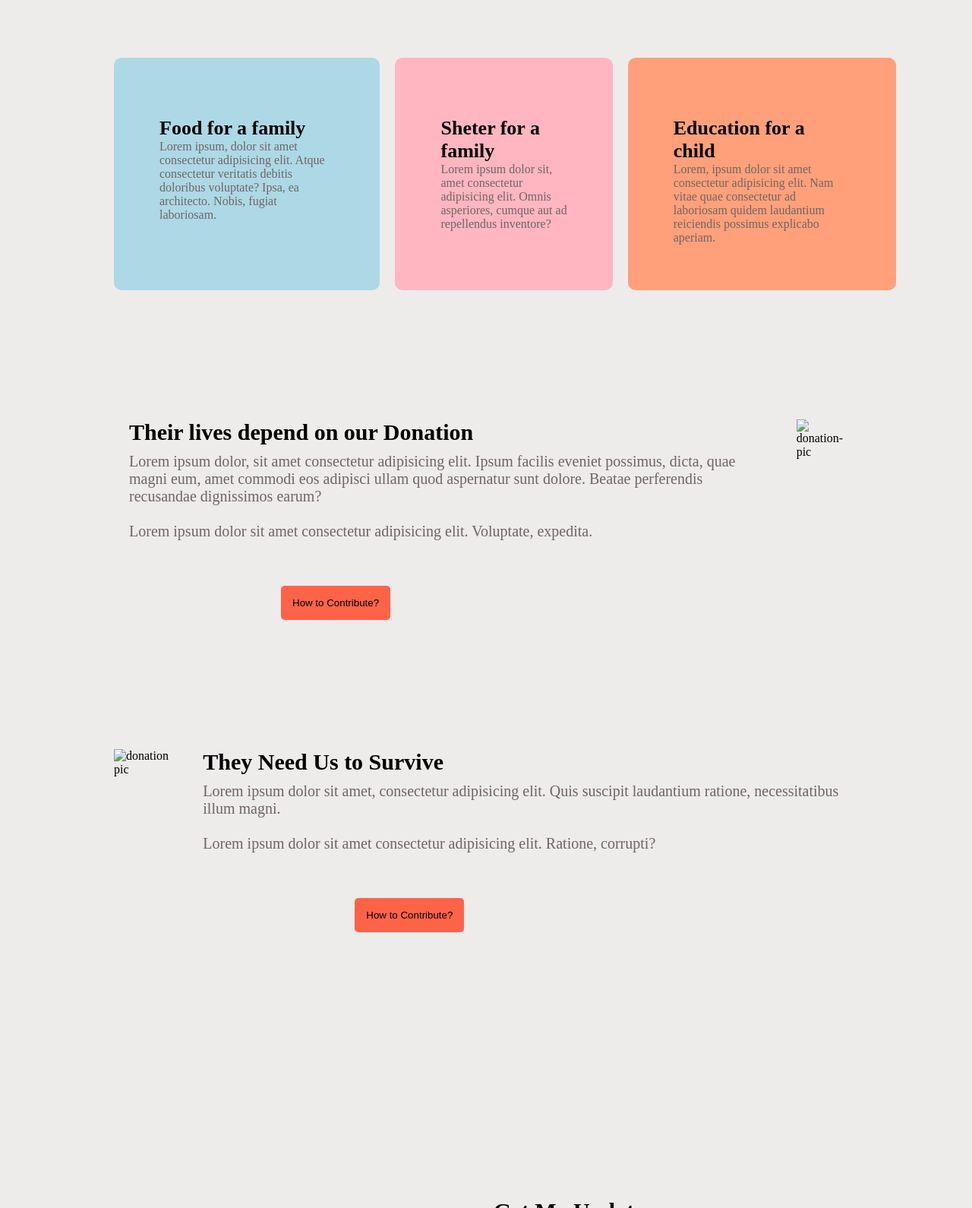
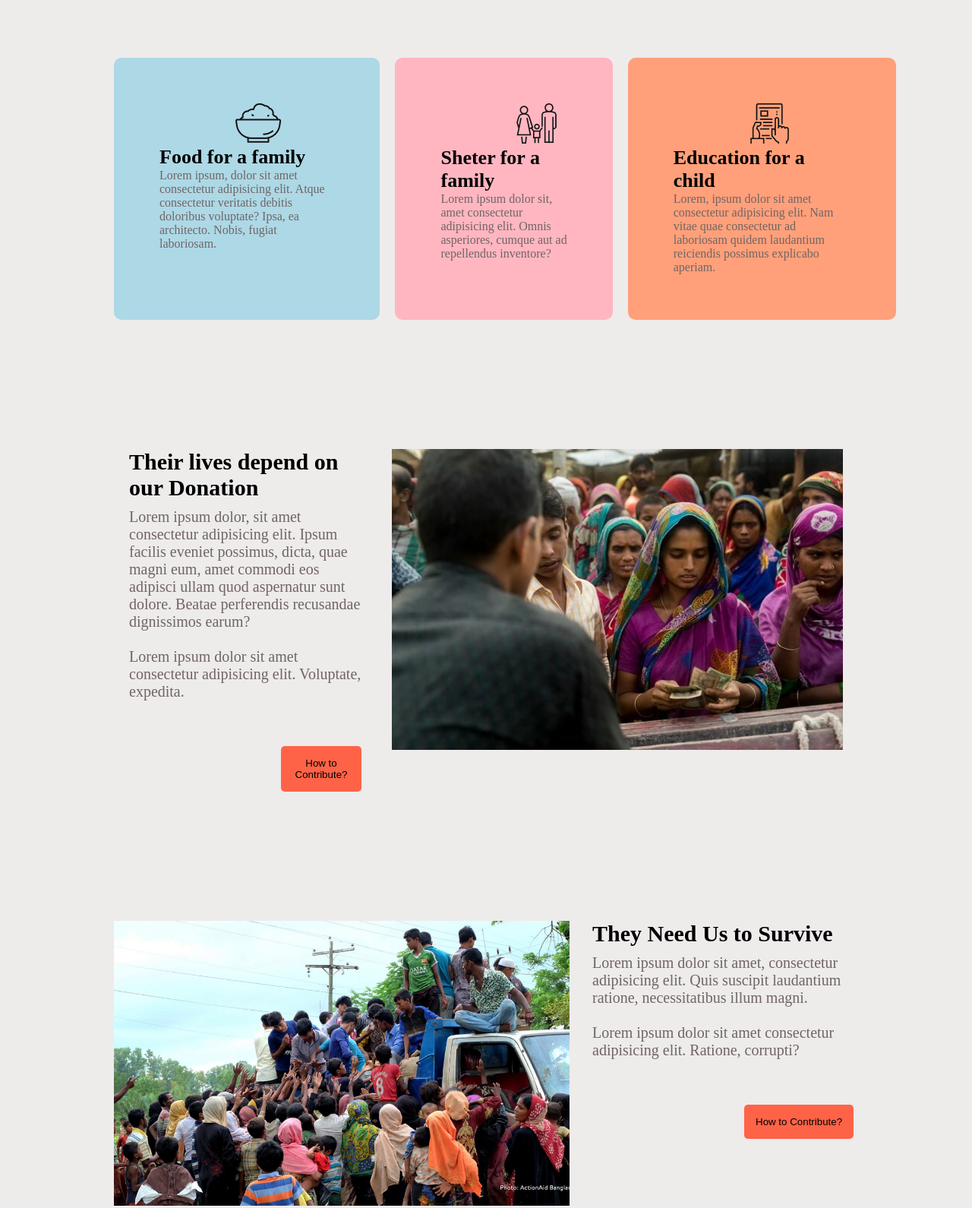
Before and after one commit to SharminTonni/my-practice, a plain HTML site: page index.html in a window 1280 px wide. Shown: the part 1800-3390 px from the top of the page at 76% size. Drawn offline with Linux system fonts and the light colour scheme; the site is published under a folder, as on GitHub Pages, so addresses that start at the root find nothing; a web font is replaced by a local one.

Commit message:
last commit

```diff
--- a/index.html
+++ b/index.html
@@ -78,7 +78,7 @@
             <div class="section3">
                 <ul class="donation-plan">
                     <li class="donation1">
-                        <img src="/icons/food.png" alt="">
+                        <img src="icons/food.png" alt="">
 
                         <h1 class="donation1-title"> Food for a family</h1>
 
@@ -88,7 +88,7 @@
 
 
                     <li class="donation2">
-                        <img src="/icons/shelter.png" alt="">
+                        <img src="icons/shelter.png" alt="">
 
                         <h1 class="donation2-title"> Sheter for a family</h1>
 
@@ -97,7 +97,7 @@
                     </li>
 
                     <li class="donation3">
-                        <img src="/icons/frame-1.png" alt="">
+                        <img src="icons/frame1.png" alt="">
 
                         <h1 class="donation3-title"> Education for a child</h1>
 
@@ -123,13 +123,13 @@
             </div>
 
             <div class="section4-img">
-                <img src="/images/donation1.jpg" alt="donation-pic">
+                <img src="images/donation1.jpg" alt="donation-pic">
             </div>
         </section>
 
         <section class="section5">
             <div class="section5-img">
-                <img src="/images/donation2.jpg" alt="donation pic" width="600px">
+                <img src="images/donation2.jpg" alt="donation pic" width="600px">
             </div>
 
             <div class="section5-write">
```
Also changed, not shown: icons/frame1.png (renamed from icons/Frame-1.png).
